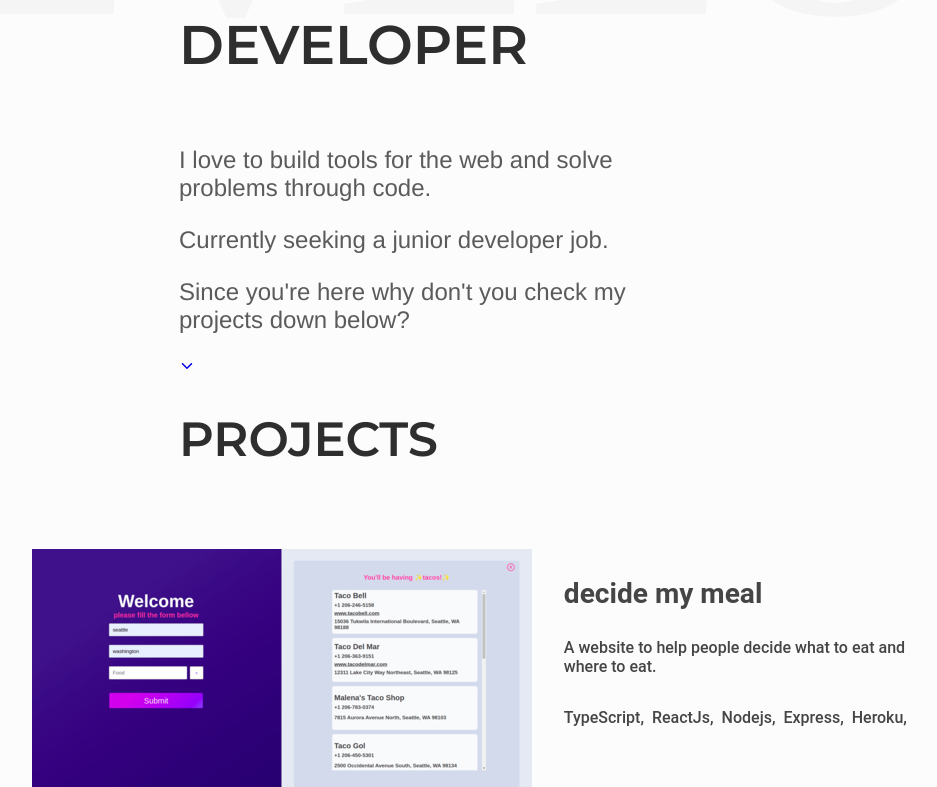
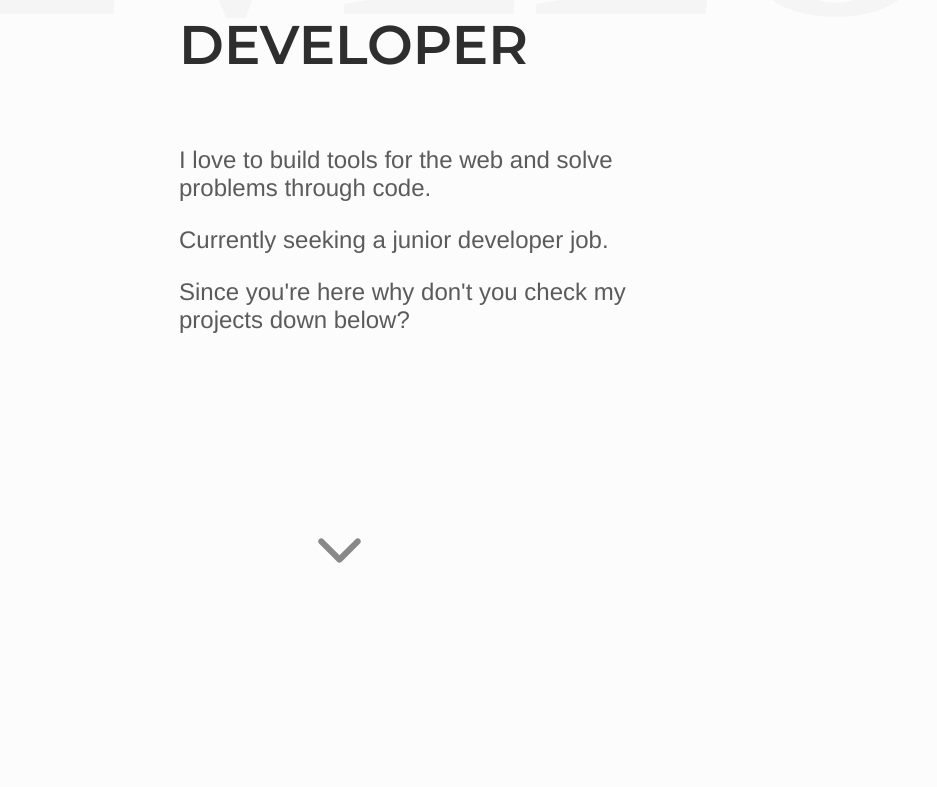
Before and after one commit to dndanli/dndanli-portfolio-v2, a React (Create React App) app in the folder dndanli-portfolio/: page / in a window 1280 px wide. Shown: the part 458-1245 px from the top of the page, without its empty margins (301-1238 px from the left). Built offline with nearby package versions, Linux system fonts and the light colour scheme.

Commit message:
put arrow down component in App.tsx and remove unused imports

```diff
--- a/dndanli-portfolio/src/App.tsx
+++ b/dndanli-portfolio/src/App.tsx
@@ -1,8 +1,7 @@
-import React from "react";
 import StyledAbout from "./Components/About/About.style";
 import GlobalStyle from "./Components/GlobalStyles/GlobalStyles";
-import { IoIosArrowDown } from "react-icons/io";
 import StyledProjects from "./Components/Projects/Projects.style";
+import StyledArrowDown from "./Components/ArrowDownContainer/ArrowDown.style";
 
 function App() {
   return (
@@ -10,11 +9,7 @@ function App() {
       <GlobalStyle />
       <div>
         <StyledAbout className="about-section" />
-        <div className="arrow-down-div">
-          <a href="#projects">
-            <IoIosArrowDown className="arrow-down-icon" />
-          </a>
-        </div>
+        <StyledArrowDown className="arrow-down" />
         <StyledProjects className="projects" />
       </div>
     </div>
```
